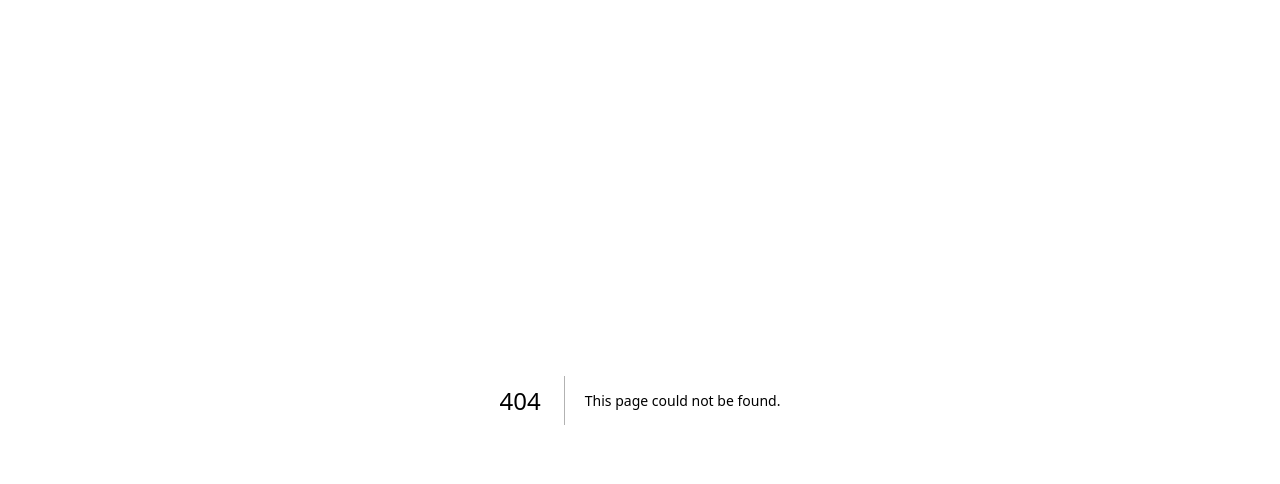
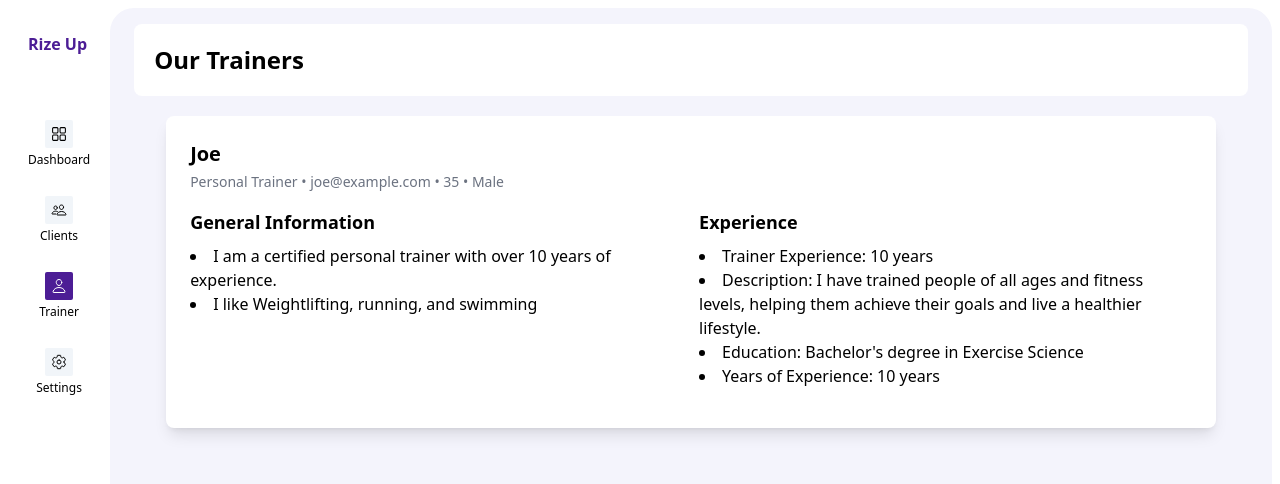
Before and after one commit to anandp1/rize-up, a Next.js app in the folder frontend/: page /trainer in a window 1280 px wide. Before the commit this address had no page. Shown: the top 484 px of the page. Built offline with nearby package versions, Linux system fonts and the light colour scheme; no server answers; sample sign-in values are in the browser's storage.

Commit message:
fix nav bar clicks

```diff
--- a/frontend/src/components/shared/nav/side-nav-bar.tsx
+++ b/frontend/src/components/shared/nav/side-nav-bar.tsx
@@ -12,8 +12,12 @@ import Link from "next/link";
 
 const SideNavBar = () => {
   const router = useRouter();
+  const pageName = router.pathname.split("/")?.[1];
+  const [selectedNavItem, setSelectedNavItem] = useState(
+    !pageName || pageName === "" ? "Dashboard" : pageName
+  );
 
-  const [selectedNavItem, setSelectedNavItem] = useState("Dashboard");
+  console.log(selectedNavItem);
 
   const classes = {
     icon: "absolute top-1.5 left-1.5",
@@ -21,6 +25,11 @@ const SideNavBar = () => {
 
   const handleNavItemClicked = (name: string) => {
     setSelectedNavItem(name);
+    if (name === "Dashboard") {
+      router.push("/");
+      return;
+    }
+
     router.push(`/${name.toLowerCase()}`);
   };
 
@@ -49,7 +58,7 @@ const SideNavBar = () => {
         <IoPeopleOutline
           className={classNames(
             classes.icon,
-            selectedNavItem === "Clients" ? "text-white" : ""
+            selectedNavItem === "clients" ? "text-white" : ""
           )}
         />
       ),
@@ -62,7 +71,7 @@ const SideNavBar = () => {
         <IoPersonOutline
           className={classNames(
             classes.icon,
-            selectedNavItem === "Trainer" ? "text-white" : ""
+            selectedNavItem === "trainer" ? "text-white" : ""
           )}
         />
       ),
@@ -75,12 +84,12 @@ const SideNavBar = () => {
       ],
     },
     {
-      name: "Setting",
+      name: "Settings",
       icon: (
         <IoSettingsOutline
           className={classNames(
             classes.icon,
-            selectedNavItem === "Setting" ? "text-white" : ""
+            selectedNavItem === "settings" ? "text-white" : ""
           )}
         />
       ),
@@ -99,14 +108,11 @@ const SideNavBar = () => {
       <div className="flex flex-col gap-y-7">
         {navItems.map((item) => {
           return (
-            <button
-              key={item.name}
-              onClick={() => handleNavItemClicked(item.name)}
-            >
+            <Link passHref key={item.name} href={`${item.link}`}>
               <div
                 className={classNames(
                   "mx-auto relative bg-slate-100 w-7 h-7 rounded-sm",
-                  selectedNavItem === item.name
+                  selectedNavItem.toLowerCase() === item.name.toLowerCase()
                     ? "bg-violet-900 shadow-2xl"
                     : ""
                 )}
@@ -116,12 +122,14 @@ const SideNavBar = () => {
               <p
                 className={classNames(
                   "text-xs text-center mt-1",
-                  selectedNavItem === item.name ? "font-medium" : ""
+                  selectedNavItem.toLowerCase() === item.name.toLowerCase()
+                    ? "font-medium"
+                    : ""
                 )}
               >
                 {item.name}
               </p>
-            </button>
+            </Link>
           );
         })}
       </div>
--- /dev/null
+++ b/frontend/src/components/trainer/trainer-info.tsx
@@ -0,0 +1,44 @@
+const TrainerInfo = () => {
+  const classes = {
+    containers: "bg-white rounded-lg shadow-lg p-6 mx-8",
+  };
+
+  return (
+    <div className={classes.containers}>
+      <div className="flex items-center mb-4">
+        <div>
+          <h2 className="text-xl font-bold mb-1">Joe</h2>
+          <p className="text-gray-500 text-sm">
+            Personal Trainer • joe@example.com • 35 • Male
+          </p>
+        </div>
+      </div>
+      <div className="flex flex-wrap -mx-2">
+        <div className="w-full md:w-1/2 px-2 mb-4">
+          <h3 className="text-lg font-bold mb-2">General Information</h3>
+          <ul className="list-disc list-inside">
+            <li>
+              I am a certified personal trainer with over 10 years of
+              experience.
+            </li>
+            <li>I like Weightlifting, running, and swimming</li>
+          </ul>
+        </div>
+        <div className="w-full md:w-1/2 px-2 mb-4">
+          <h3 className="text-lg font-bold mb-2">Experience</h3>
+          <ul className="list-disc list-inside">
+            <li>Trainer Experience: 10 years</li>
+            <li>
+              Description: I have trained people of all ages and fitness levels,
+              helping them achieve their goals and live a healthier lifestyle.
+            </li>
+            <li>Education: {"Bachelor's"} degree in Exercise Science</li>
+            <li>Years of Experience: 10 years</li>
+          </ul>
+        </div>
+      </div>
+    </div>
+  );
+};
+
+export default TrainerInfo;
--- /dev/null
+++ b/frontend/src/pages/trainer.tsx
@@ -0,0 +1,51 @@
+import type { GetServerSideProps } from "next";
+import { getSession } from "next-auth/react";
+
+import Layout from "../components/shared/layout";
+import TrainerInfo from "../components/trainer/trainer-info";
+
+interface TrainerProps {
+  username: string;
+  role: string;
+}
+
+const Trainer: React.FC<TrainerProps> = ({ username, role }: TrainerProps) => {
+  const classes = {
+    containers: "bg-white rounded-lg flex flex-col p-5",
+  };
+  return (
+    <Layout>
+      <div className="flex flex-col gap-y-5">
+        <div className={classes.containers}>
+          <div className="text-2xl font-bold">Our Trainers</div>
+        </div>
+        <TrainerInfo />
+      </div>
+    </Layout>
+  );
+};
+
+const getServerSideProps: GetServerSideProps = async (context) => {
+  console.log(context);
+  const session = await getSession(context);
+
+  if (!session?.user?.email) {
+    return {
+      redirect: {
+        destination: "/sign-in",
+        permanent: false,
+      },
+    };
+  }
+
+  return {
+    props: {
+      username: session.user.email,
+      role: session.user.name,
+    },
+  };
+};
+
+export { getServerSideProps };
+
+export default Trainer;
```
